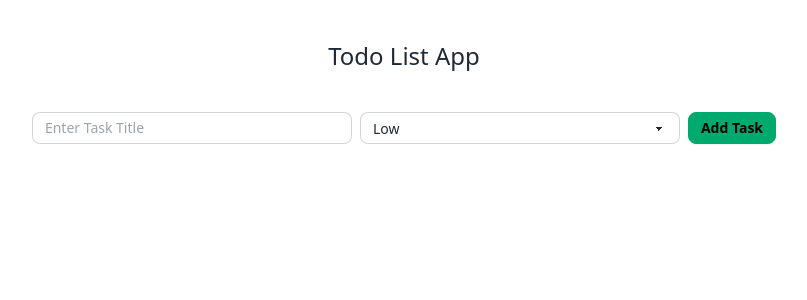
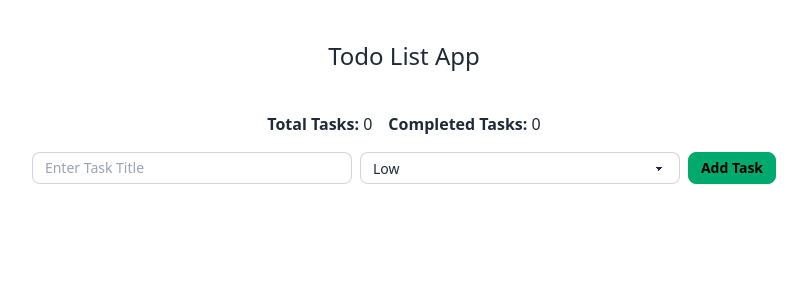
Before and after one commit to Md-Tahsif-Ahmed/React-JS-Todo-List-App-With-Tailwind, a React (Vite) app: page / in a window 1280 px wide. Shown: the top 300 px of the page, without its empty margins (236-1043 px from the left). Built offline with nearby package versions, Linux system fonts and the light colour scheme.

Commit message:
Worked on Task COunter

```diff
--- a/src/Pages/Components/App.jsx
+++ b/src/Pages/Components/App.jsx
@@ -3,6 +3,8 @@ import TaskForm from './TaskForm';
 import TaskList from './TaskList';
 const App = () => {
     const [tasks, setTasks] = useState([]);
+    const [totalTasks, setTotalTasks] = useState(0);
+    const [completedTasks, setCompletedTasks] = useState(0);
     // Local storage Work
     useEffect(() => {
         const storedTasks = JSON.parse(localStorage.getItem('tasks'));
@@ -13,7 +15,7 @@ const App = () => {
 
       useEffect(() => {
         localStorage.setItem('tasks', JSON.stringify(tasks));
-
+        updateTaskCounters();
 
       }, [tasks]);
 
@@ -37,11 +39,20 @@ const App = () => {
         }));
       };
 
+      //Counter
+      const updateTaskCounters = () => {
+        setTotalTasks(tasks.length);
+        const completedTasksCount = tasks.filter(task => task.completed).length;
+        setCompletedTasks(completedTasksCount);
+    };
+
     return (
         <div className='space-y-4'>
       <h1 className='text-2xl text-center font-medium my-10'>Todo List App</h1>
-
-
+      <div className="flex items-center justify-center space-x-4">
+      <div><span className='font-bold'>Total Tasks:</span> {totalTasks}</div>
+      <div><span className='font-bold'>Completed Tasks:</span> {completedTasks}</div>
+      </div>
       <TaskForm onSubmit={addTask} />
       <TaskList
          tasks={tasks}
```
